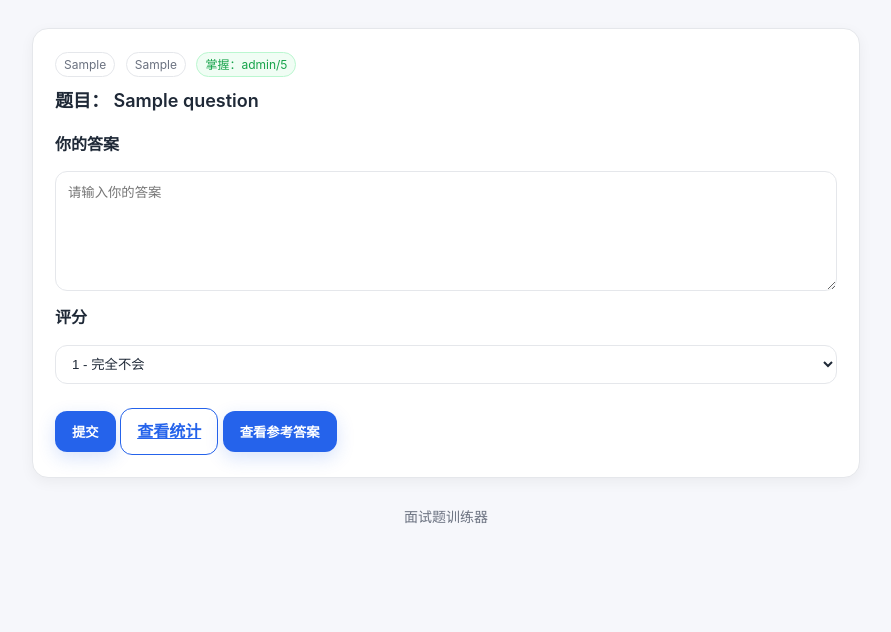
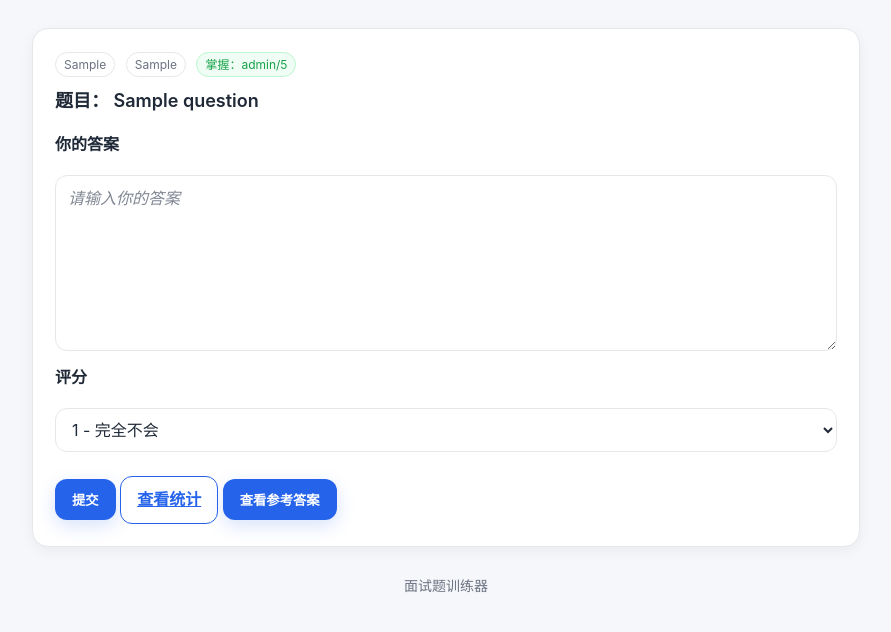
Before and after one commit to Biophilia18/interview_trainer, a Flask app: page / in a window 1280 px wide. Shown: the part 63-695 px from the top of the page, without its empty margins (194-1085 px from the left). Run offline with Flask 3, Linux system fonts and the light colour scheme; the visitor is signed in with stand-in values (Sample User, id 1); tables that the repository leaves empty or names only in its code hold one stand-in row (values such as "Sample post").

Commit message:
optimized code

```diff
--- a/static/style.css
+++ b/static/style.css
@@ -1,4 +1,6 @@
-/* 基础设计变量 */
+/* ===============================
+   基础设计变量
+   =============================== */
 :root {
   --bg: #f6f7fb;
   --card: #ffffff;
@@ -13,7 +15,9 @@
   --warning: #d97706;
 }
 
-/* 全局重置与排版 */
+/* ===============================
+   全局重置与排版
+   =============================== */
 * { box-sizing: border-box; }
 html, body { height: 100%; }
 body {
@@ -26,7 +30,9 @@ body {
 }
 img { max-width: 100%; display: block; }
 
-/* 顶部导航 */
+/* ===============================
+   顶部导航
+   =============================== */
 .nav {
   position: sticky; top: 0; z-index: 10;
   display: flex; gap: 12px; flex-wrap: wrap;
@@ -44,7 +50,9 @@ img { max-width: 100%; display: block; }
 }
 .nav__link:hover { background: #eef2ff; color: var(--primary); }
 
-/* 容器与卡片 */
+/* ===============================
+   容器与卡片
+   =============================== */
 .container {
   max-width: 860px;
   margin: 28px auto;
@@ -58,7 +66,9 @@ img { max-width: 100%; display: block; }
   box-shadow: 0 4px 14px rgba(0,0,0,.05);
 }
 
-/* 标题 */
+/* ===============================
+   标题
+   =============================== */
 h1, h2, h3 {
   line-height: 1.3;
   margin: 0 0 14px;
@@ -66,13 +76,18 @@ h1, h2, h3 {
 h2 { font-size: 22px; }
 h3 { font-size: 18px; color: var(--muted); }
 
-/* 文本、列表 */
+/* ===============================
+   文本、列表
+   =============================== */
 p { margin: 10px 0 16px; }
 ul { padding-left: 20px; }
 
-/* 表单 */
+/* ===============================
+   表单
+   =============================== */
 form { display: grid; gap: 14px; }
-label { font-weight: 600; }
+label { font-weight: 600; display: block; margin-bottom: 4px; }
+
 input[type="text"],
 input[type="file"],
 select,
@@ -84,16 +99,42 @@ textarea {
   background: #fff;
   color: var(--text);
   outline: none;
-  transition: box-shadow .2s, border-color .2s;
+  transition: box-shadow .2s, border-color .2s, background .2s;
+  font: inherit;         /* 与正文一致的字体 */
+  line-height: inherit;  /* 保持正文行高 */
 }
+
+/* 输入框 hover 态：轻微背景变化 */
+input:hover,
+textarea:hover,
+select:hover {
+  background: #fafafa;
+}
+
 textarea { min-height: 120px; resize: vertical; }
 
+/* 聚焦态 */
 input:focus, select:focus, textarea:focus {
   border-color: var(--primary);
   box-shadow: 0 0 0 4px var(--ring);
 }
 
-/* 按钮 */
+/* placeholder 美化 */
+input::placeholder,
+textarea::placeholder {
+  color: var(--muted);
+  font-style: italic;
+  opacity: 0.85;
+  transition: color .2s;
+}
+input:focus::placeholder,
+textarea:focus::placeholder {
+  color: #cbd5e1; /* 聚焦时更浅，弱化提示 */
+}
+
+/* ===============================
+   按钮
+   =============================== */
 button,
 .button {
   display: inline-flex; align-items: center; justify-content: center;
@@ -111,7 +152,7 @@ button:hover, .button:hover { background: var(--primary-hover); }
 button:active, .button:active { transform: translateY(1px); }
 button:disabled { opacity: .6; cursor: not-allowed; }
 
-/* 次要按钮（可在模板中 class="button button--ghost"） */
+/* 次要按钮 */
 .button--ghost {
   background: #fff;
   color: var(--primary);
@@ -120,7 +161,9 @@ button:disabled { opacity: .6; cursor: not-allowed; }
 }
 .button--ghost:hover { background: #eef2ff; }
 
-/* 标签/徽标 */
+/* ===============================
+   标签/徽标
+   =============================== */
 .badge {
   display: inline-block;
   padding: 2px 8px;
@@ -134,7 +177,9 @@ button:disabled { opacity: .6; cursor: not-allowed; }
 .badge--warn { color: var(--warning); border-color: #fde68a; background: #fffbeb; }
 .badge--danger { color: var(--danger); border-color: #fecaca; background: #fef2f2; }
 
-/* 闪存提示（flash） */
+/* ===============================
+   闪存提示
+   =============================== */
 .flash {
   list-style: none; margin: 0 0 16px; padding: 0;
 }
@@ -147,15 +192,21 @@ button:disabled { opacity: .6; cursor: not-allowed; }
   margin-bottom: 8px;
 }
 
-/* 题干样式的小优化 */
+/* ===============================
+   题干样式优化
+   =============================== */
 .question__meta { color: var(--muted); margin-bottom: 8px; }
 .question__title { font-size: 18px; font-weight: 600; }
 
-/* 统计页列表更易读 */
+/* ===============================
+   统计页列表
+   =============================== */
 .stats__list li { padding: 6px 0; border-bottom: 1px dashed var(--border); }
 .stats__list li:last-child { border-bottom: none; }
 
-/* 页脚 */
+/* ===============================
+   页脚
+   =============================== */
 .footer {
   max-width: 860px;
   margin: 24px auto 40px;
@@ -165,7 +216,9 @@ button:disabled { opacity: .6; cursor: not-allowed; }
   text-align: center;
 }
 
-/* 响应式 */
+/* ===============================
+   响应式
+   =============================== */
 @media (max-width: 520px) {
   .nav { gap: 6px; }
   .container { margin: 18px auto; }
```
